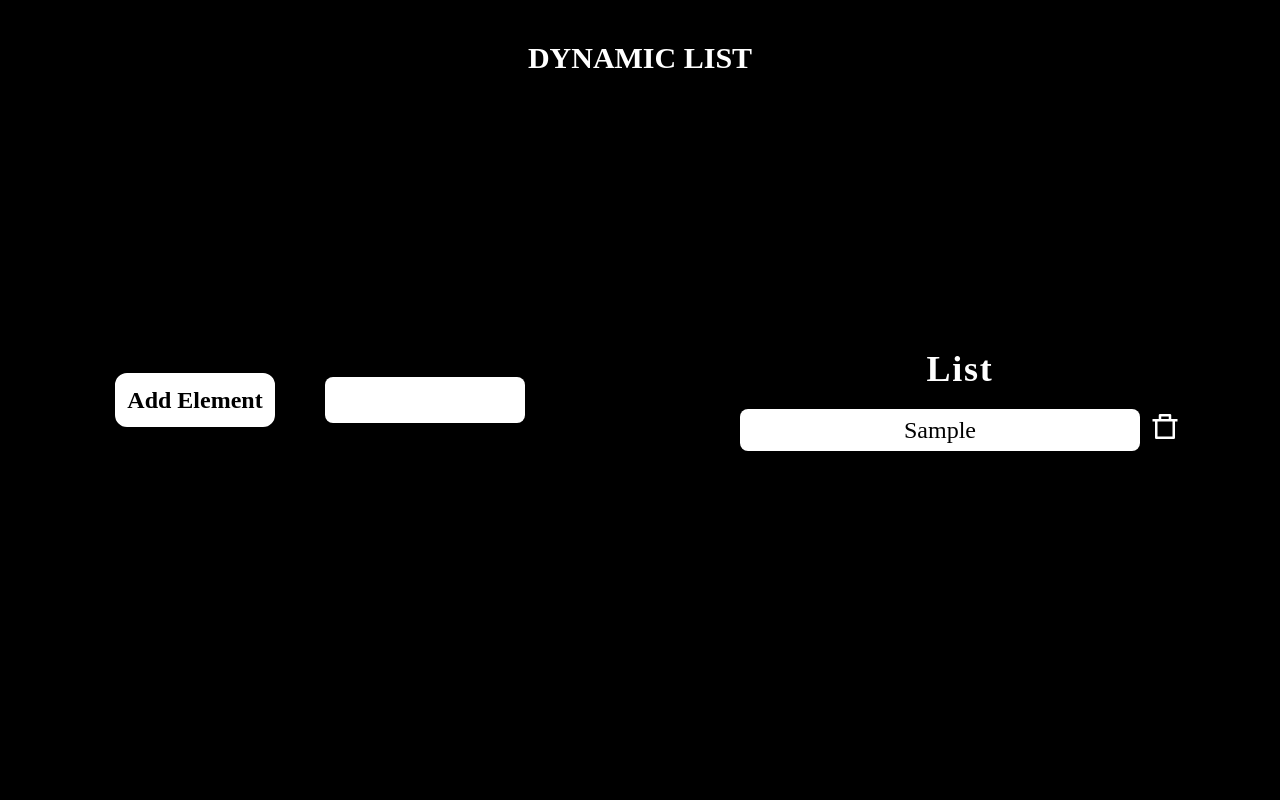
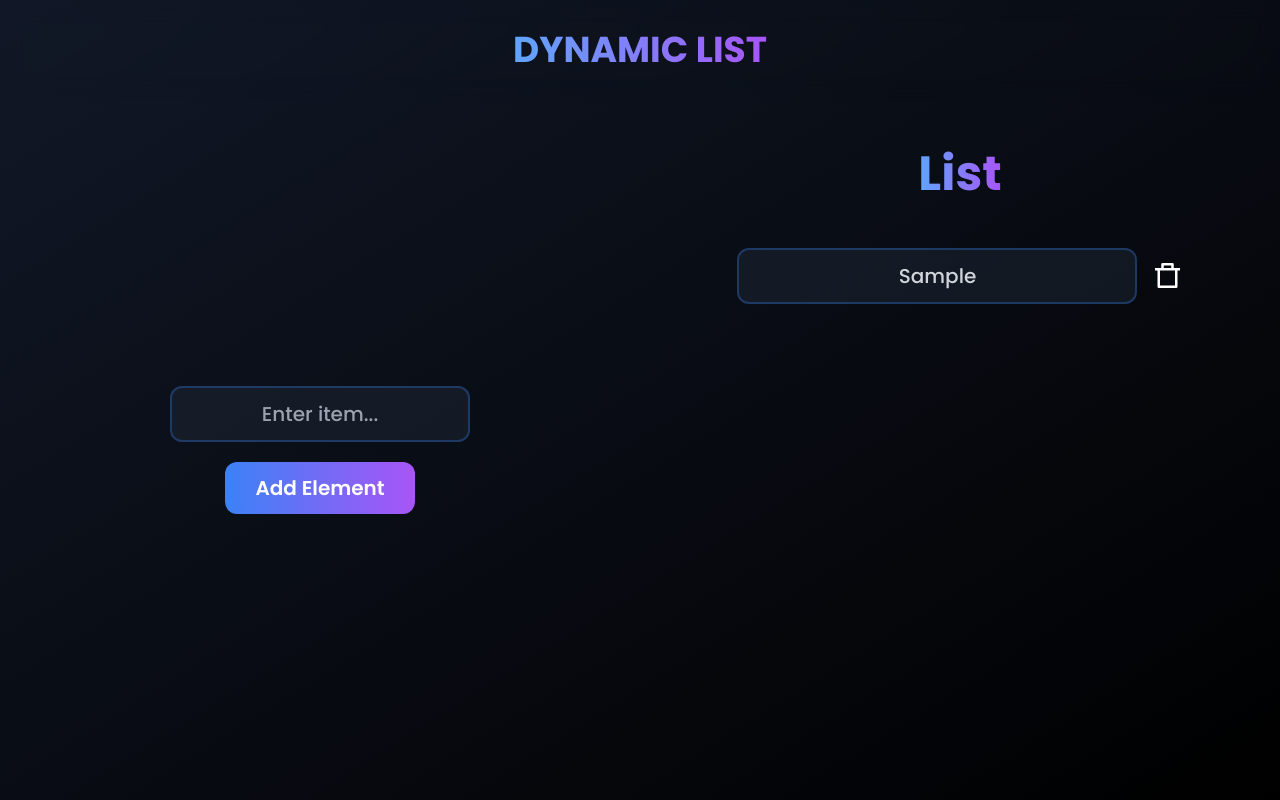
Before and after one commit to Abhishek-Jalkhare/JavaScriptTask, a plain HTML site: page DynamicList/index.html in a window 1280 px wide. Both pictures are taken after typing "Sample" into the empty fields and a click on the button "Add Element". Drawn offline with nearby package versions, Linux system fonts and the light colour scheme.

Commit message:
frontend Changed

```diff
--- a/DynamicList/index.html
+++ b/DynamicList/index.html
@@ -3,27 +3,39 @@
 <head>
     <meta charset="UTF-8">
     <meta name="viewport" content="width=device-width, initial-scale=1.0">
-    <title>Document</title>
+    <title>Dynamic List</title>
     <script src="https://cdn.tailwindcss.com"></script>
     <link rel="stylesheet" href="style.css" />
     <link
       href="https://cdn.jsdelivr.net/npm/remixicon@4.3.0/fonts/remixicon.css"
       rel="stylesheet"
     />
+    <link href="https://fonts.googleapis.com/css2?family=Poppins:wght@400;500;600;700&display=swap" rel="stylesheet">
 </head>
-<body class="font-['gilroy'] bg-black h-screen w-full ">
-    <div class=" absolute nav text-white flex items-center bg-black justify-center w-full py-[40px]  text-3xl font-semibold fixed top-[0] ">DYNAMIC LIST</div>
-    <div class="containers w-full h-full flex items-center">
-        <div class="add w-[50%] h-full flex items-center justify-center  gap-[50px]">
-            <button class="Addele px-[10px] py-[9px] bg-white rounded-xl text-2xl font-semibold border-[2px] border-white"> Add Element </button>
-            <input type="text" class="  py-[9px] rounded-lg text-center border-none w-[200px] bg-white text-xl text-black font-medium" id="newelement">
+<body class="font-['Poppins'] bg-gradient-to-br from-gray-900 to-black h-screen w-full overflow-hidden">
+    <div class="nav text-white flex items-center justify-center w-full py-[30px] text-4xl font-bold fixed top-0 bg-opacity-80 backdrop-blur-md z-10">
+        <span class="bg-clip-text text-transparent bg-gradient-to-r from-blue-400 to-purple-500">DYNAMIC LIST</span>
+    </div>
+
+    <div class="containers w-full h-full flex items-center pt-[100px]">
+        <div class="add w-[50%] h-full flex flex-col items-center justify-center gap-[30px]">
+            <div class="flex flex-col gap-[20px] items-center">
+                <input type="text" class="py-[12px] px-[20px] rounded-xl text-center border-2 border-blue-500/30 w-[300px] bg-gray-800/50 text-xl text-white font-medium focus:outline-none focus:border-blue-500 transition-all" id="newelement" placeholder="Enter item...">
+                <button class="Addele px-[30px] py-[12px] bg-gradient-to-r from-blue-500 to-purple-500 rounded-xl text-xl font-semibold text-white hover:shadow-lg hover:shadow-blue-500/30 transition-all transform hover:scale-105">
+                    Add Element
+                </button>
+            </div>
         </div>
-        <div class="list w-[50%] h-full flex flex-col items-center justify-center b gap-[20px]">
-            <h1 class="text-4xl font-semibold text-white tracking-wider" >List</h1>
-            <ul class="flex flex-col gap-[5px]">
-                <div class="item flex gap-[10px]" ><li class="text-2xl w-[400px] bg-white text-center py-[5px] rounded-lg font-medium">Empty</li>
+
+        <div class="list w-[50%] h-full flex flex-col items-center justify-start pt-[50px] gap-[30px]">
+            <h1 class="text-5xl font-bold text-transparent bg-clip-text bg-gradient-to-r from-blue-400 to-purple-500">List</h1>
+            <div class="max-h-[60vh] overflow-y-auto custom-scrollbar">
+                <ul class="flex flex-col gap-[10px] p-[20px]">
+                    <div class="item flex gap-[15px] items-center">
+                        <li class="text-xl w-[400px] bg-gray-800/50 text-center py-[12px] rounded-xl font-medium text-gray-300 border-2 border-blue-500/30">Empty</li>
                     </div>
-            </ul>
+                </ul>
+            </div>
         </div>
     </div>
     <script src="script.js"></script>
--- a/DynamicList/script.js
+++ b/DynamicList/script.js
@@ -5,7 +5,7 @@ i = 0;
 var addele = document.querySelector(".Addele");
 addele.addEventListener("click", function () {
   if (input.value.trim() != "") {
-    arr.push(input.value)  ;
+    arr.push(input.value);
     input.value = "";
     display();
   }
@@ -22,18 +22,23 @@ li.addEventListener("click", function (e) {
 function display() {
   li.innerHTML = "";
   if (arr.length === 0) {
-    li.innerHTML = `<div class="item flex gap-[10px]"><li class="text-2xl w-[400px] bg-white text-center py-[5px] rounded-lg font-medium">Empty</li>
-                   `;
+    li.innerHTML = `<div class="item flex gap-[15px] items-center">
+                      <li class="text-xl w-[400px] bg-gray-800/50 text-center py-[12px] rounded-xl font-medium text-gray-300 border-2 border-blue-500/30">Empty</li>
+                   </div>`;
     return;
   }
   if (arr.length == 1) {
-    li.innerHTML = `<div class="item flex gap-[10px]"><li class="text-2xl w-[400px] bg-white text-center py-[5px] rounded-lg font-medium">${arr[0]}</li>
-  <i class="delete ri-delete-bin-7-line text-3xl text-white" id ="0"></i></div>`;
+    li.innerHTML = `<div class="item flex gap-[15px] items-center">
+                      <li class="text-xl w-[400px] bg-gray-800/50 text-center py-[12px] rounded-xl font-medium text-gray-300 border-2 border-blue-500/30">${arr[0]}</li>
+                      <i class="delete ri-delete-bin-7-line text-3xl text-white hover:text-red-500 transition-colors cursor-pointer" id="0"></i>
+                   </div>`;
     return;
   }
 
   arr.forEach(function (ele, i) {
-    li.innerHTML += ` <div class="item flex gap-[10px]"><li class="text-2xl w-[400px] bg-white text-center py-[5px] rounded-lg font-medium">${ele}</li>
-                    <i class="delete ri-delete-bin-7-line text-3xl text-white" id="${i}"></i></div>`;
+    li.innerHTML += `<div class="item flex gap-[15px] items-center">
+                      <li class="text-xl w-[400px] bg-gray-800/50 text-center py-[12px] rounded-xl font-medium text-gray-300 border-2 border-blue-500/30">${ele}</li>
+                      <i class="delete ri-delete-bin-7-line text-3xl text-white hover:text-red-500 transition-colors cursor-pointer" id="${i}"></i>
+                    </div>`;
   });
 }
```
